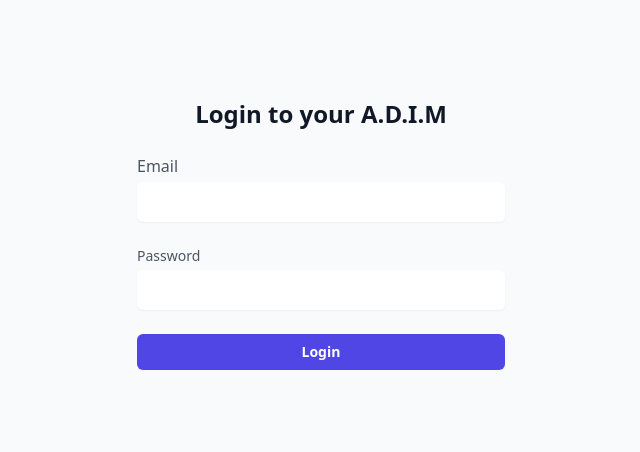
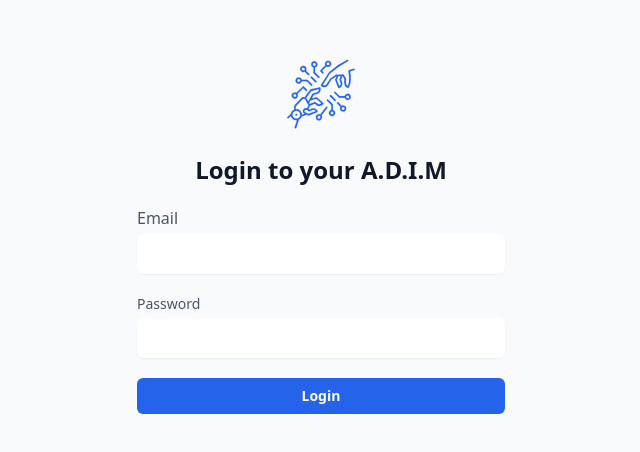
Before and after one commit to Mekopa/adim-demo, a React (Vite) app: page /login in a window 1280 px wide. Shown: the part 182-634 px from the top of the page, without its empty margins (319-959 px from the left). Built offline with nearby package versions, Linux system fonts and the light colour scheme.

Commit message:
Nothing important

```diff
--- a/src/components/Sidebar.tsx
+++ b/src/components/Sidebar.tsx
@@ -42,9 +42,9 @@ export default function Sidebar() {
             onClick={() => navigate('/')}
             className="flex items-center gap-3"
           >
-             <Logo className="w-12 h-12 text-primary mx-auto" /> {/* Added mx-auto */}
+             <Logo className="w-12 h-12 text-primary mx-auto" />
             {isExpanded && (
-              <span className="font-bold text-text">ADIM</span>
+              <span className="font-bold text-text">A.D.I.M</span>
             )}
           </button>
           {isExpanded && (
--- a/src/components/auth/LoginForm.tsx
+++ b/src/components/auth/LoginForm.tsx
@@ -7,6 +7,7 @@ import { z } from 'zod';
 import useAuth from '../../contexts/useAuth';
 import { useNavigate } from 'react-router-dom';
 import { LoginCredentials } from '../../types/auth';
+import Logo from '../shared/icons/Logo';
 
 const loginSchema = z.object({
   email: z.string().email('Invalid email address'),
@@ -31,7 +32,8 @@ export default function LoginForm() {
   };
 
   return (
-    <form onSubmit={handleSubmit(onSubmit)} className="space-y-6">
+    <form onSubmit={handleSubmit(onSubmit)} className="space-y-5">
+      <Logo className="w-20 h-20 text-primary mx-auto" /> {/* Added mx-auto */}
       <h2 className="text-center text-2xl text-text font-bold">Login to your A.D.I.M</h2>
 
       {error && (
@@ -49,7 +51,7 @@ export default function LoginForm() {
           type="email"
           autoComplete="email"
           {...register('email')}
-          className="mt-1 p-2 block w-full text-text rounded-md border-gray-300 shadow-sm focus:border-indigo-500 focus:ring-indigo-500"
+          className="mt-1 p-2 block w-full text-text rounded-md border-gray-300 shadow-sm focus:border-primary"
         />
         {errors.email && <p className="mt-2 text-sm text-red-600">{errors.email.message}</p>}
       </div>
@@ -71,7 +73,7 @@ export default function LoginForm() {
       <button
         type="submit"
         disabled={isLoading}
-        className="w-full rounded-md bg-indigo-600 px-4 py-2 text-sm font-semibold text-white hover:bg-indigo-500 disabled:opacity-50"
+        className="w-full rounded-md bg-primary px-4 py-2 text-sm font-semibold text-white hover:bg-primary disabled:opacity-50"
       >
         {isLoading ? 'Logging in...' : 'Login'}
       </button>
```
